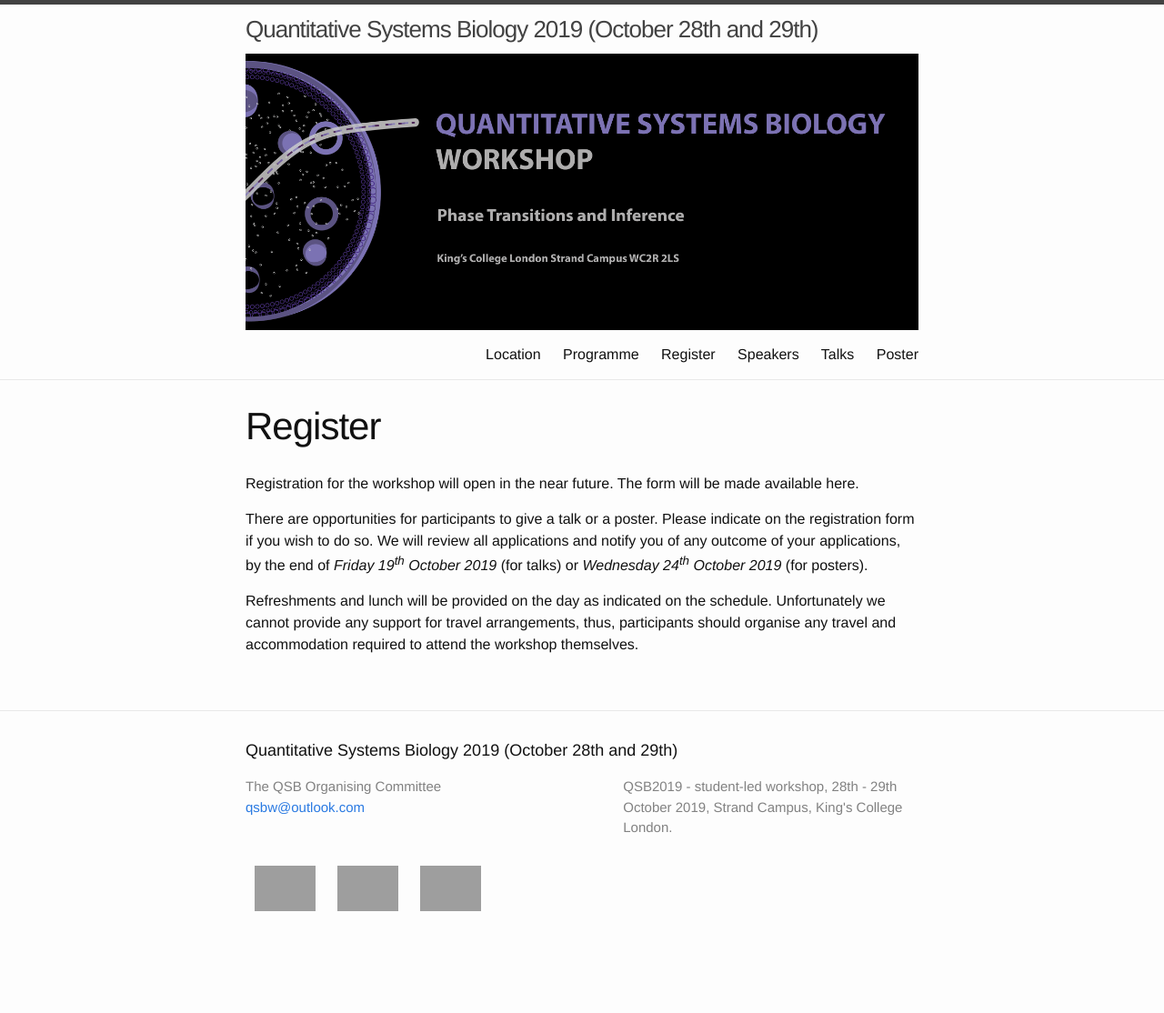
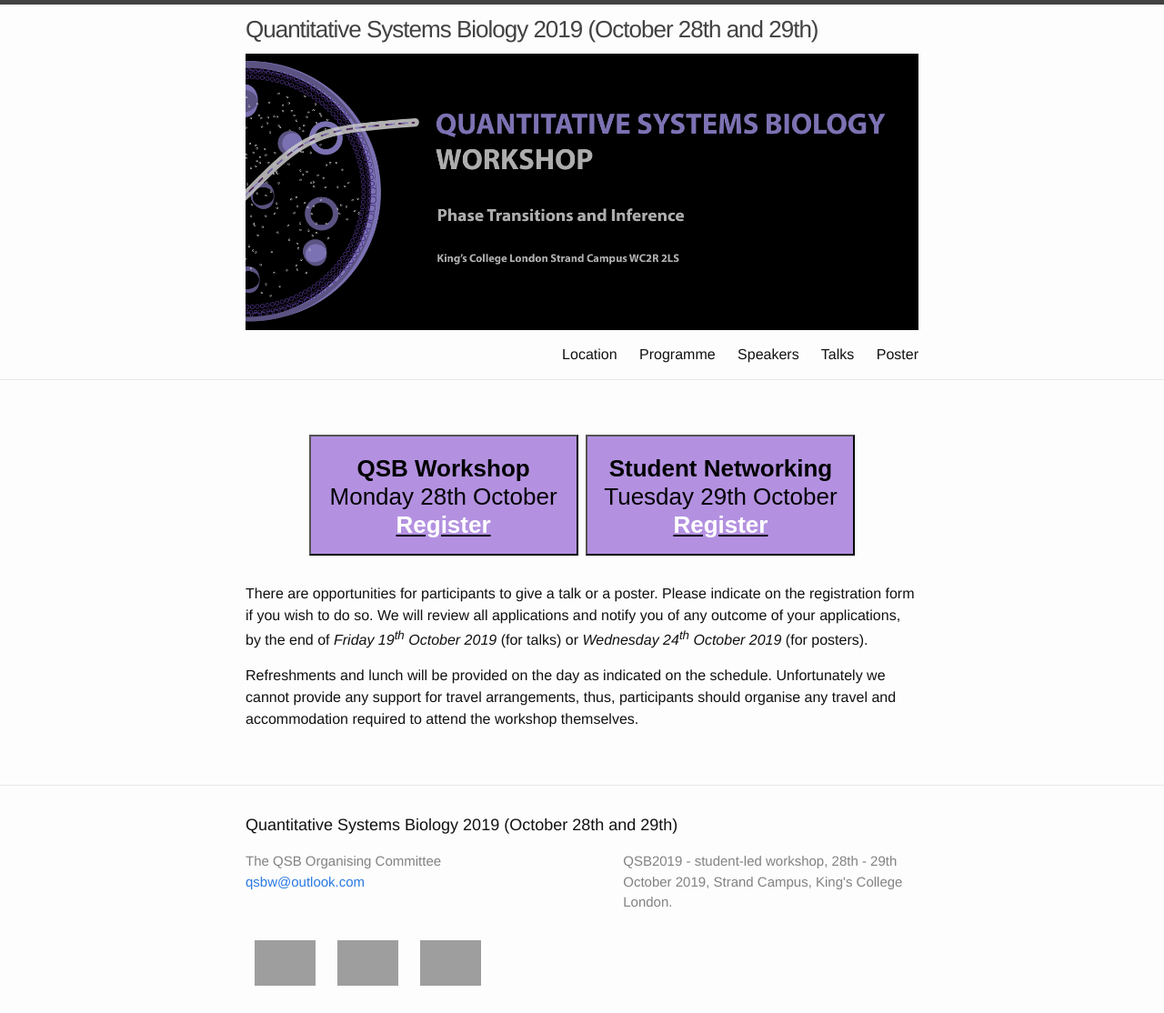
Before and after one commit to qsbworkshop/qsb2019, a Jekyll site: the page built from docs/register.md, in a window 1280 px wide. Shown: the whole page at 91% size. Built offline with Jekyll 4.4.1, drawn with Linux system fonts in a browser that asks for light colours; before the commit the page ends 1032 px from its top, so only the background shows below that.

```diff
--- a/docs/register.md
+++ b/docs/register.md
@@ -1,9 +1,20 @@
 ---
 layout: page
-title: Register
 permalink: /register/
 ---
- <p> Registration for the workshop will open in the near future. The form will be made available here.</p>
+
+  <h2 style="padding-bottom: 15px">
+      <center>
+        <button type="button" onclick="window.location.href='https://forms.gle/6SmD5zkhZPLjM8RH8'" style="width: 40%; padding-top: 20px; background-color: rgb(179, 145, 224)">
+          <h3><strong>QSB Workshop</strong><br>
+          Monday 28th October<br><u><strong><font color="white">Register</font></strong></u></h3>
+        </button>
+        <button type="button" onclick="window.location.href='https://forms.gle/GR9AHCFzJQXjVC3aA'" style="width: 40%; padding-top: 20px; background-color: rgb(179, 145, 224)">
+          <h3><strong>Student Networking</strong><br>
+          Tuesday 29th October<br><u><strong><font color="white">Register</font></strong></u></h3>
+          </button>
+      </center>
+  </h2>
 
  <p>There are opportunities for participants to give a talk or a poster. Please indicate on the registration form if you wish to do so. We will review all applications and notify you of any outcome of your applications, by the end of <em>Friday 19<sup>th</sup> October 2019 </em> (for talks) or <em>Wednesday 24<sup>th</sup> October 2019</em> (for posters). </p>
 
```
Also changed, not shown: docs/_layouts/home.html (+7 -0 lines), 9 other files.
